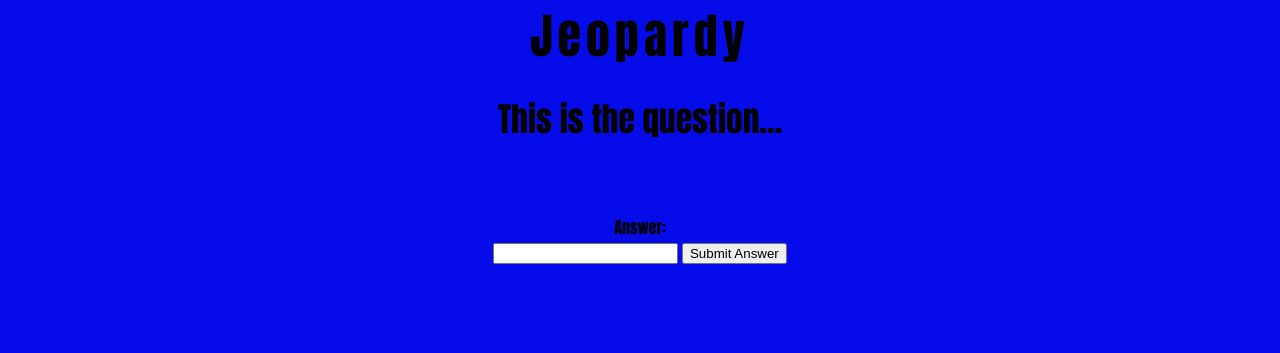
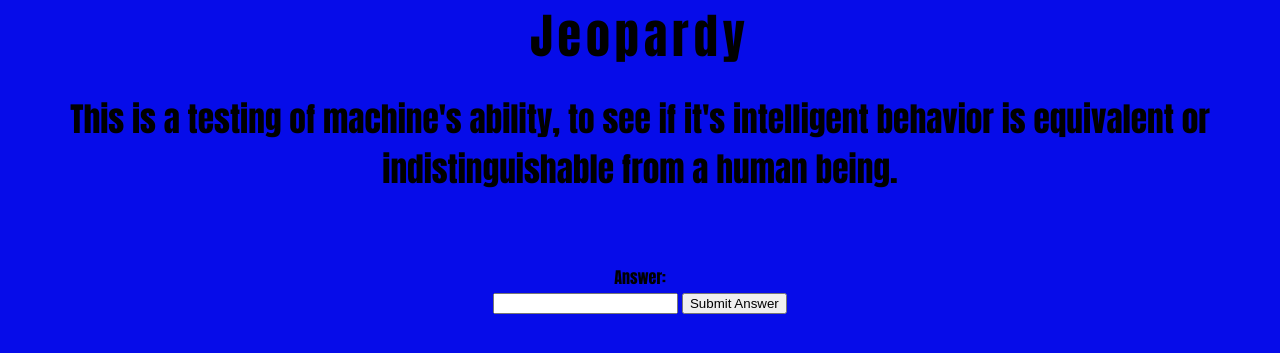
Before and after one commit to bonnie-a/WebDevGroupProject, a PHP site: page /questions/q1a.php in a window 1280 px wide. Shown: the top 353 px of the page. Run offline with PHP 8.4, Linux system fonts and the light colour scheme.

Commit message:
fixed minor changes, added categories, inserted q1a question and answers, created q2a.php

```diff
--- a/questions/q1a.php
+++ b/questions/q1a.php
@@ -16,7 +16,7 @@
         Jeopardy
     </div>
 
-    <h1>This is the question...</h1>
+    <h1>This is a testing of machine's ability, to see if it's intelligent behavior is equivalent or indistinguishable from a human being.</h1>
 
     <br><br>
 
@@ -25,7 +25,7 @@
             <b>Answer:</b>
         </div>
         <input name="answer" type="text" size="20">
-        <input type="hidden" name="correct" value="This is the correct answer">
+        <input type="hidden" name="correct" value="Turing test">
         <input type="hidden" name="points" value="100">
         <input type="submit" value="Submit Answer">
     </form>
```
Also changed, not shown: questions/q2a.php (added).
